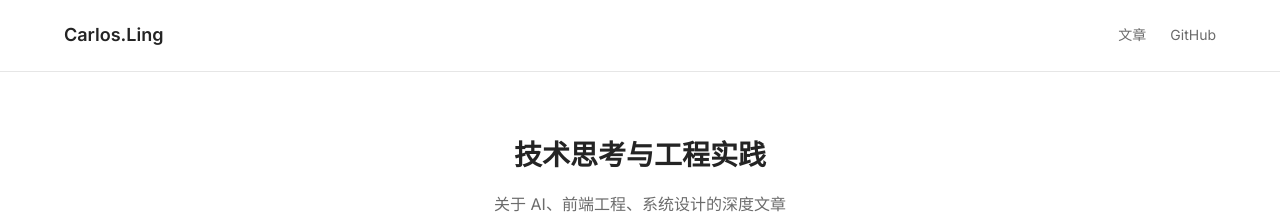
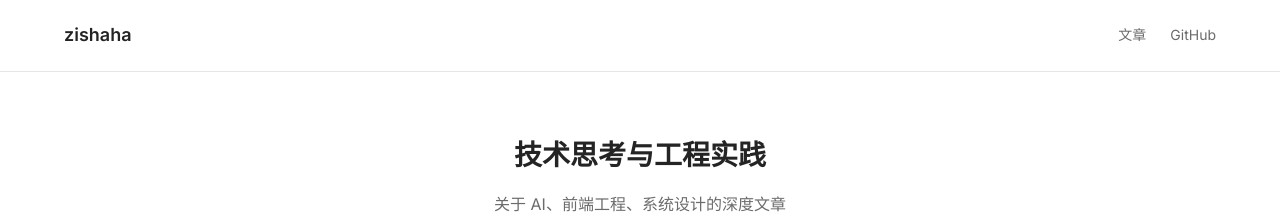
Before and after one commit to zishaha/blog, a Jekyll site: the page built from index.html, in a window 1280 px wide. Shown: the top 217 px of the page. Built offline with Jekyll 4.4.1, drawn with Linux system fonts in a browser that asks for light colours.

Commit message:
Update blog title to zishaha
Co-Authored-By: Claude Sonnet 4 <noreply@anthropic.com>

```diff
--- a/_config.yml
+++ b/_config.yml
@@ -1,4 +1,4 @@
-title: Carlos.Ling
+title: zishaha
 description: 技术思考与工程实践
 url: "https://zishaha.github.io"
 baseurl: "/blog"
```
